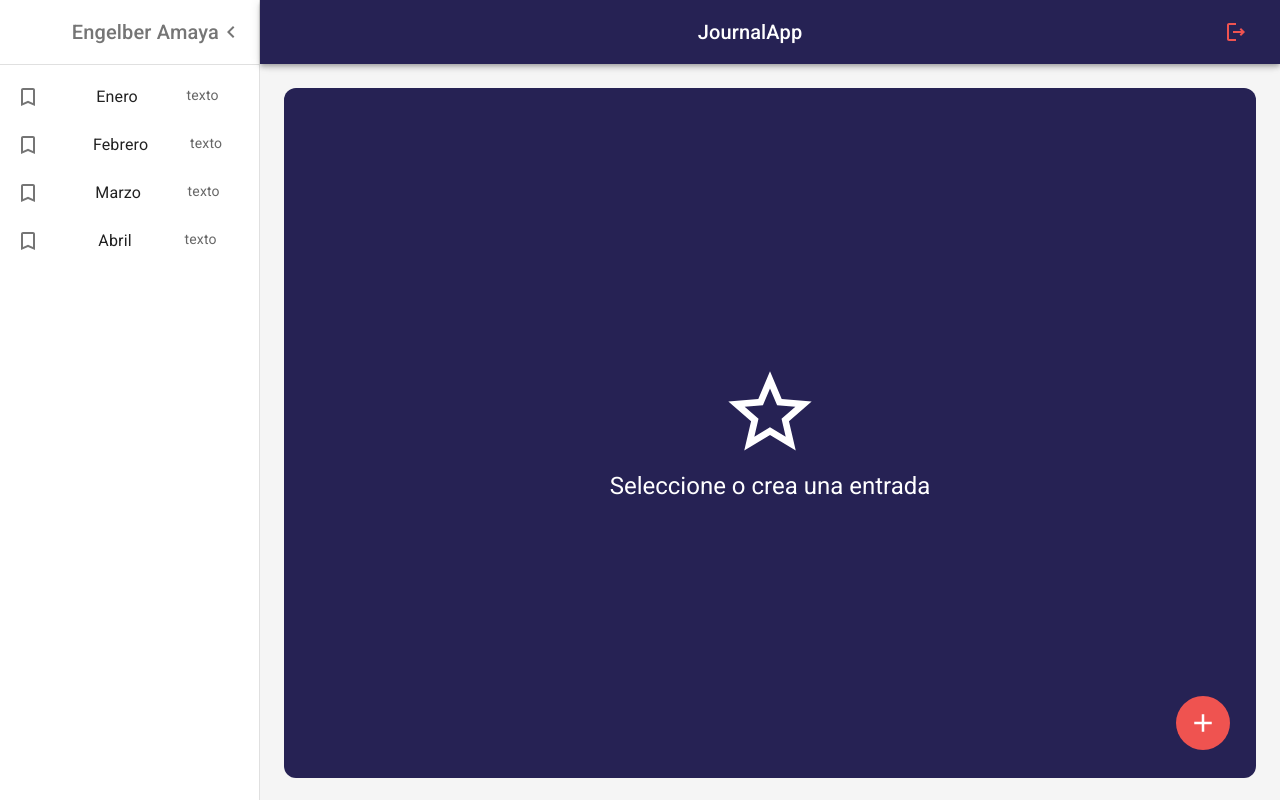
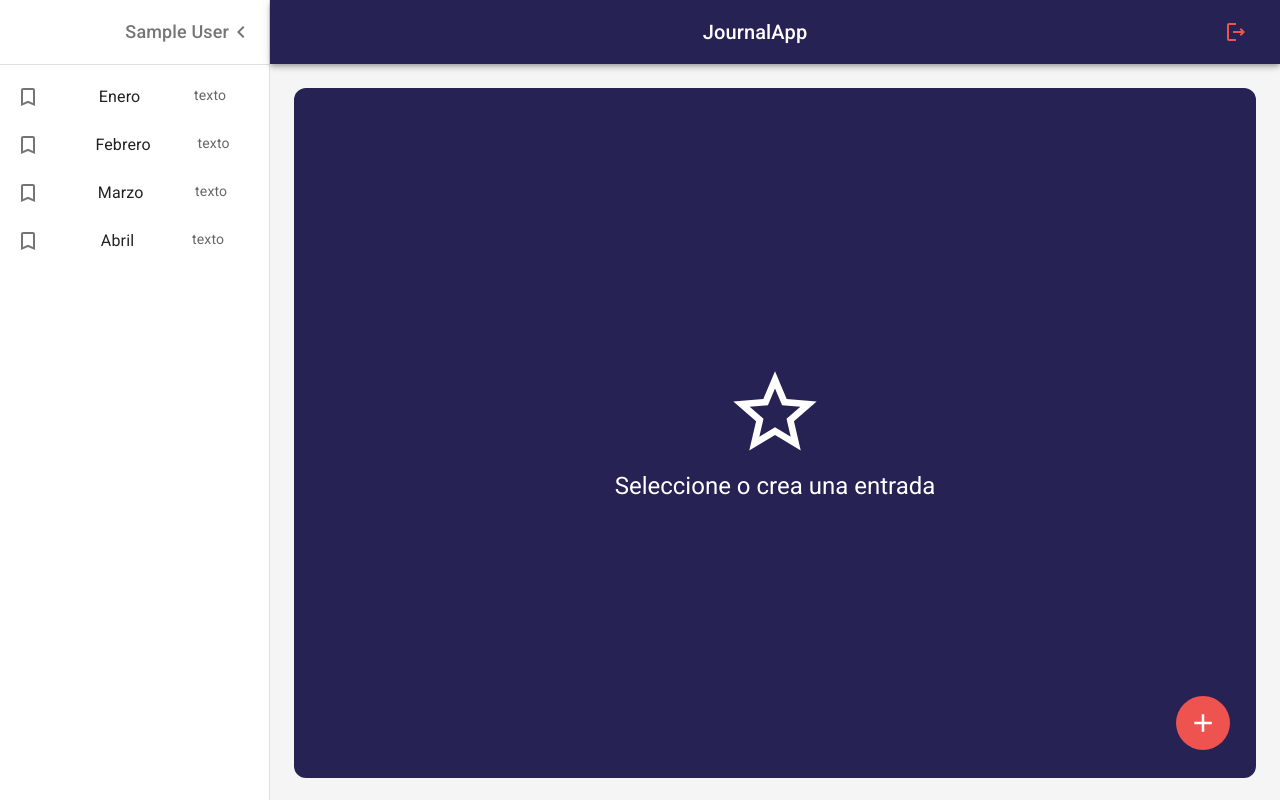
Before and after one commit to EngelberAmaya/JournalAppReact, a React (Vite) app: page / in a window 1280 px wide. Built offline with nearby package versions, Linux system fonts and the light colour scheme; no server answers; sample sign-in values are in the browser's storage.

Commit message:
Firebase Logout

```diff
--- a/src/firebase/providers.js
+++ b/src/firebase/providers.js
@@ -72,3 +72,8 @@ export const loginWithEmailPassword = async({ email, password }) => {
     }
 
 }
+
+export const logoutFirebase = async() => {
+
+    return await FirebaseAuth.signOut();
+}
--- a/src/journal/layout/JournalLayout.jsx
+++ b/src/journal/layout/JournalLayout.jsx
@@ -14,8 +14,10 @@ import Typography from '@mui/material/Typography';
 import { LogoutOutlined, TurnedInNot } from "@mui/icons-material";
 import ChevronLeftIcon from '@mui/icons-material/ChevronLeft';
 import Grid from '@mui/material/Grid';
+import { useDispatch, useSelector } from 'react-redux'
+import { startLogout } from "../../store/auth";
 
-const drawerWidth = 260;
+const drawerWidth = 270;
 
 const AppBar = styled(MuiAppBar, {
   shouldForwardProp: (prop) => prop !== 'open',
@@ -82,10 +84,22 @@ export const JournalLayout = ({ children }) => {
 
     // </Box>
 
+    const dispatch = useDispatch();
+
+    const { displayName } = useSelector(state => state.auth)
+
     const [open, setOpen] = useState(true);
     const toggleDrawer = () => {
         setOpen(!open);
     };
+
+
+    const onLogout = () => {
+        //console.log('onLogout');
+        dispatch(startLogout());
+    }
+
+
 
     return (
 
@@ -115,7 +129,7 @@ export const JournalLayout = ({ children }) => {
                         JournalApp
                     </Typography>
 
-                    <IconButton color="error">
+                    <IconButton color="error" onClick={onLogout}>
                         <LogoutOutlined />
                     </IconButton>
 
@@ -132,8 +146,8 @@ export const JournalLayout = ({ children }) => {
                     }}
                 >
                     <IconButton onClick={toggleDrawer}>
-                        <Typography variant="h6" noWrap component='div'>
-                            Engelber Amaya
+                        <Typography variant="h6" noWrap component='div' sx={{ fontSize: 18}}>
+                            {displayName}
                         </Typography>
                         <ChevronLeftIcon />
                     </IconButton>
--- a/src/store/auth/authSlice.js
+++ b/src/store/auth/authSlice.js
@@ -25,7 +25,7 @@ export const authSlice = createSlice({
             state.email = null;
             state.displayName = null;
             state.photoURL = null;
-            state.errorMessage = payload.errorMessage;
+            state.errorMessage = payload?.errorMessage;
        },
        checkingCredentials: ( state ) => {
           state.status = 'checking'
--- a/src/store/auth/thunks.js
+++ b/src/store/auth/thunks.js
@@ -1,4 +1,4 @@
-import { loginWithEmailPassword, registerUserWithEmailPassword, signInWithGoogle } from "../../firebase/providers"
+import { loginWithEmailPassword, logoutFirebase, registerUserWithEmailPassword, signInWithGoogle } from "../../firebase/providers"
 import { checkingCredentials, login, logout } from "./"
 
 export const checkingAuthentication = () => {
@@ -53,3 +53,10 @@ export const startLoginWithEmailPassword = ({ email, password }) => {
 
     }
 }
+
+export const startLogout = () => {
+    return async(dispatch) => {
+        await logoutFirebase();
+        dispatch(logout({}));
+    }
+}
```
